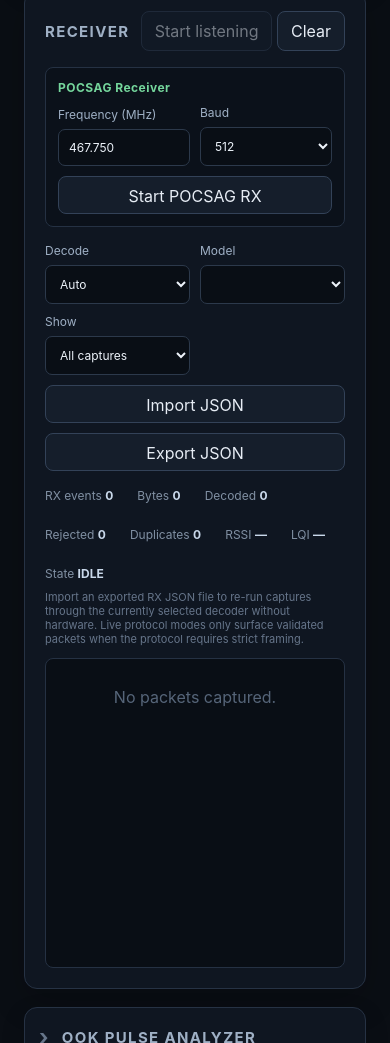
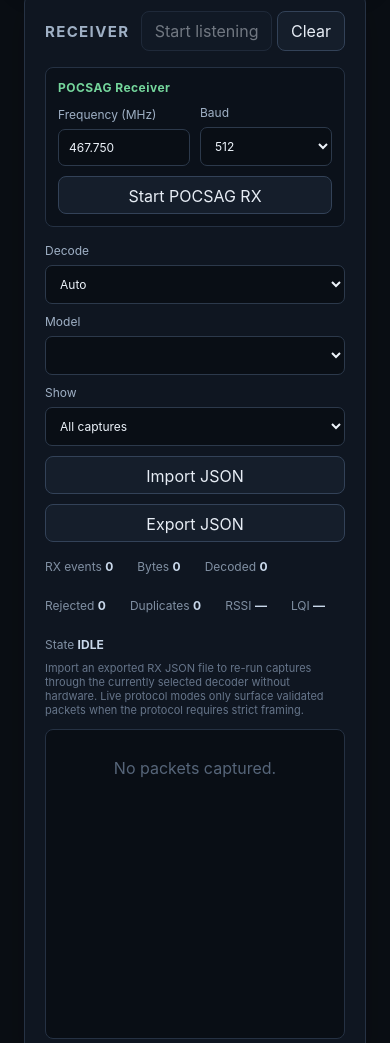
Before and after one commit to jimilinuxguy/rfcat-web, a website with bundled scripts: page index.html in a window 390 px wide. Shown: the part 1404-2447 px from the top of the page. Built offline with nearby package versions, Linux system fonts and the light colour scheme.

Commit message:
Style offline RX analyzer controls

```diff
--- a/styles.css
+++ b/styles.css
@@ -66,3 +66,7 @@
 
 /* POCSAG receiver preset */
 .pocsag-rx-preset{display:grid;grid-template-columns:auto minmax(130px,1fr) minmax(110px,.7fr) auto;gap:10px;align-items:end;margin-top:16px;padding:12px;border:1px solid #253143;border-radius:8px;background:#0b111a}.pocsag-rx-preset>span{align-self:center;color:#75d69c;font-size:12px;font-weight:700;letter-spacing:.04em}.pocsag-rx-preset button{height:38px}@media(max-width:700px){.pocsag-rx-preset{grid-template-columns:1fr 1fr}.pocsag-rx-preset>span{grid-column:1/-1}.pocsag-rx-preset button{grid-column:1/-1}}
+
+
+/* Offline RX analyzer */
+.receiver-controls{grid-template-columns:minmax(140px,1fr) minmax(140px,1fr) auto auto}.stats{flex-wrap:wrap}.packet .meta{display:flex;gap:8px;align-items:center}.packet .hex{margin-top:7px}.packet .decoded strong:before{content:"✓ ";color:#75d69c}@media(max-width:760px){.receiver-controls{grid-template-columns:1fr 1fr}.receiver-controls button{grid-column:auto}}@media(max-width:520px){.receiver-controls{grid-template-columns:1fr}.receiver-controls button{grid-column:1}}
```
